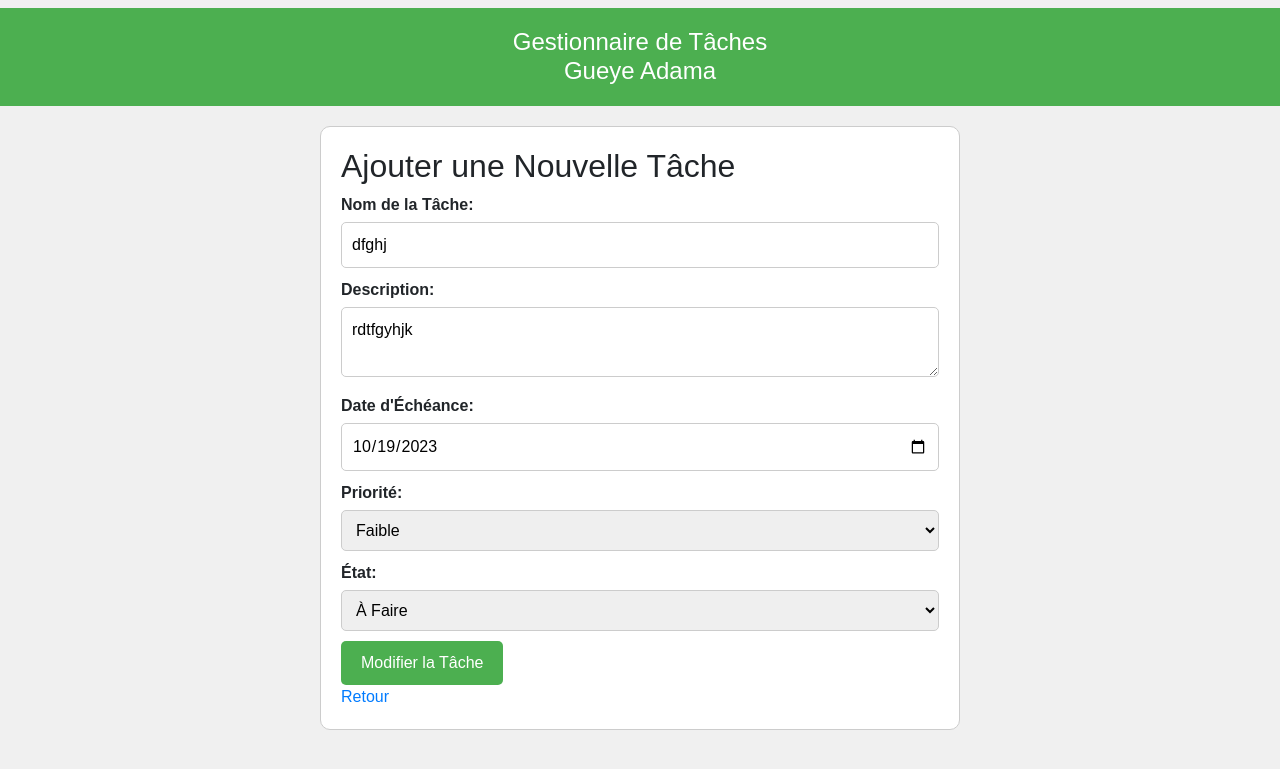
After one commit to Adama-gueye/Gestionnaire-de-t-ches-, a PHP site: page /simplon/modif.php?id=4 in a window 1280 px wide. The commit adds this page. Shown: the top 769 px of the page. Run offline with PHP 8.4, Linux system fonts and the light colour scheme; a user stored in the database is signed in; data comes from the database, SQL or seed files in the repository.

Commit message:
Modification

```diff
--- a/Auth.php
+++ b/Auth.php
@@ -107,7 +107,7 @@ if(isset($_POST['inscription'])){
        }elseif(strlen($mdp)<8){
             $erreur2[] = "Le mot de passe doit etre supérieur ou egal a 8 caractéres";
        }
-       if (!filter_var($email, FILTER_VALIDATE_EMAIL)) {
+       elseif (!filter_var($email, FILTER_VALIDATE_EMAIL)) {
         $erreur2[] = "L'adresse e-mail n'est pas valide.";
     }elseif((!(preg_match('/[a-zA-Zéè]$/', $nom)))|| strlen($nom)<5){
         $erreur2[]= "Une erreur s'est produite sur la saisie de votre nom ou de votre prénom";
--- /dev/null
+++ b/modif.php
@@ -0,0 +1,152 @@
+<!DOCTYPE html>
+<html lang="en">
+<head>
+    <meta charset="UTF-8">
+    <meta name="viewport" content="width=device-width, initial-scale=1.0">
+    <link rel="stylesheet" href="https://maxcdn.bootstrapcdn.com/bootstrap/4.6.0/css/bootstrap.min.css">
+    <title>Gestionnaire de Tâches</title>
+    <style>
+        body {
+            font-family: Arial, sans-serif;
+            background-color: #f0f0f0;
+        }
+
+        #header {
+            background-color: #4CAF50;
+            color: white;
+            padding: 20px;
+            font-size: 24px;
+            text-align: center;
+        }
+
+        #task-form {
+            background-color: #fff;
+            border: 1px solid #ccc;
+            border-radius: 10px;
+            padding: 20px;
+            width: 50%;
+            margin: 20px auto;
+        }
+
+        .form-label {
+            display: block;
+            margin-bottom: 5px;
+            font-weight: bold;
+        }
+
+        .form-input {
+            width: 100%;
+            padding: 10px;
+            margin-bottom: 10px;
+            border: 1px solid #ccc;
+            border-radius: 5px;
+        }
+
+        .form-button {
+            background-color: #4CAF50;
+            color: white;
+            padding: 10px 20px;
+            border: none;
+            border-radius: 5px;
+            cursor: pointer;
+        }
+
+        #task-list {
+            display: flex;
+            justify-content: center;
+            flex-wrap: wrap;
+        }
+
+        .task {
+            background-color: #fff;
+            border: 1px solid #ccc;
+            border-radius: 10px;
+            padding: 20px;
+            margin: 10px;
+            width: 300px;
+            text-align: left;
+        }
+
+        .task h3 {
+            margin: 0;
+            font-size: 20px;
+        }
+
+        .task p {
+            margin: 0;
+        }
+    </style>
+</head>
+<?php
+session_start();
+if(empty($_SESSION))
+    header("location:auth.php");
+?>
+
+
+<div>
+    <?php
+    $erreur = [];
+    include('bd.php');
+    global $conn;
+    $id = $_GET['id'];
+    $select = "SELECT * FROM tache WHERE idtache = $id";
+    $resul = $conn->query($select)->fetch();
+
+        if (isset($_POST['submit'])) {
+            extract($_POST);
+            if(empty($nom)||empty($desc)||empty($priorite)||empty($etat) || empty($echeance)){
+                $erreur[] = "Tous les champs sont obligatoires";
+            } else{
+                $req = "UPDATE tache SET nomtache = '$nom', description = '$desc', echeance ='$echeance', priorite = '$priorite', etat = '$etat' WHERE idtache = $id";
+                $result = $conn->exec($req);
+                echo "Tache modifiée avec succés";
+               // header('location : index.php');
+               $nom = '';
+               $desc = '';
+               $echeance = '';
+               $priorite = '';
+               $etat = '';
+            }
+
+        }
+echo "<h3 style='text-align : center; color : red'>".implode(". ",$erreur)."</h3>";
+
+?>
+</div>
+
+<body>
+    <h2 id="header">Gestionnaire de Tâches <br> <?=$_SESSION['nom']?></h2>
+
+    <div id="task-form">
+        <h2>Ajouter une Nouvelle Tâche</h2>
+        <form method="post">
+            <label for="nom" class="form-label">Nom de la Tâche:</label>
+            <input type="text" id="nom" name="nom" class="form-input" value="<?=$resul['nomtache']?>">
+
+            <label for="desc" class="form-label">Description:</label>
+            <textarea id="desc" name="desc" class="form-input"><?=$resul['description']?></textarea>
+
+            <label for="echeance" class="form-label">Date d'Échéance:</label>
+            <input type="date" id="echeance" name="echeance" class="form-input" value="<?=$resul['echeance']?>" >
+
+            <label for="priorite" class="form-label">Priorité:</label>
+            <select id="priorite" name="priorite" class="form-input" value = "<?=$resul['priorite']?>">
+                <option value="Faible" <?= $resul['etat'] === 'Faible' ? ' selected' : '' ?>>Faible</option>
+                <option value="Moyenne" <?= $resul['etat'] === 'Moyenne' ? ' selected' : '' ?>>Moyenne</option>
+                <option value="Elevée"<?= $resul['etat'] === 'Elevée' ? ' selected' : '' ?>>Élevée</option>
+            </select>
+
+            <label for="etat" class="form-label">État:</label>
+            <select id="etat" name="etat" class="form-input">
+                <option value="A Faire" <?= $resul['etat'] === 'A Faire' ? ' selected' : '' ?>>À Faire</option>
+                <option value="En Cour" <?= $resul['etat'] === 'En Cour' ? ' selected' : '' ?>>En Cours</option>
+                <option value="Terminée" <?= $resul['etat'] === 'Terminée' ? ' selected' : '' ?>>Terminée</option>
+            </select>
+            <button type="submit" class="form-button" name="submit">Modifier la Tâche</button>
+        </form>
+        <a href="index.php">Retour</a>
+    </div>
+
+</body>
+</html>
```
Also changed, not shown: detail.php (+15 -2 lines).
